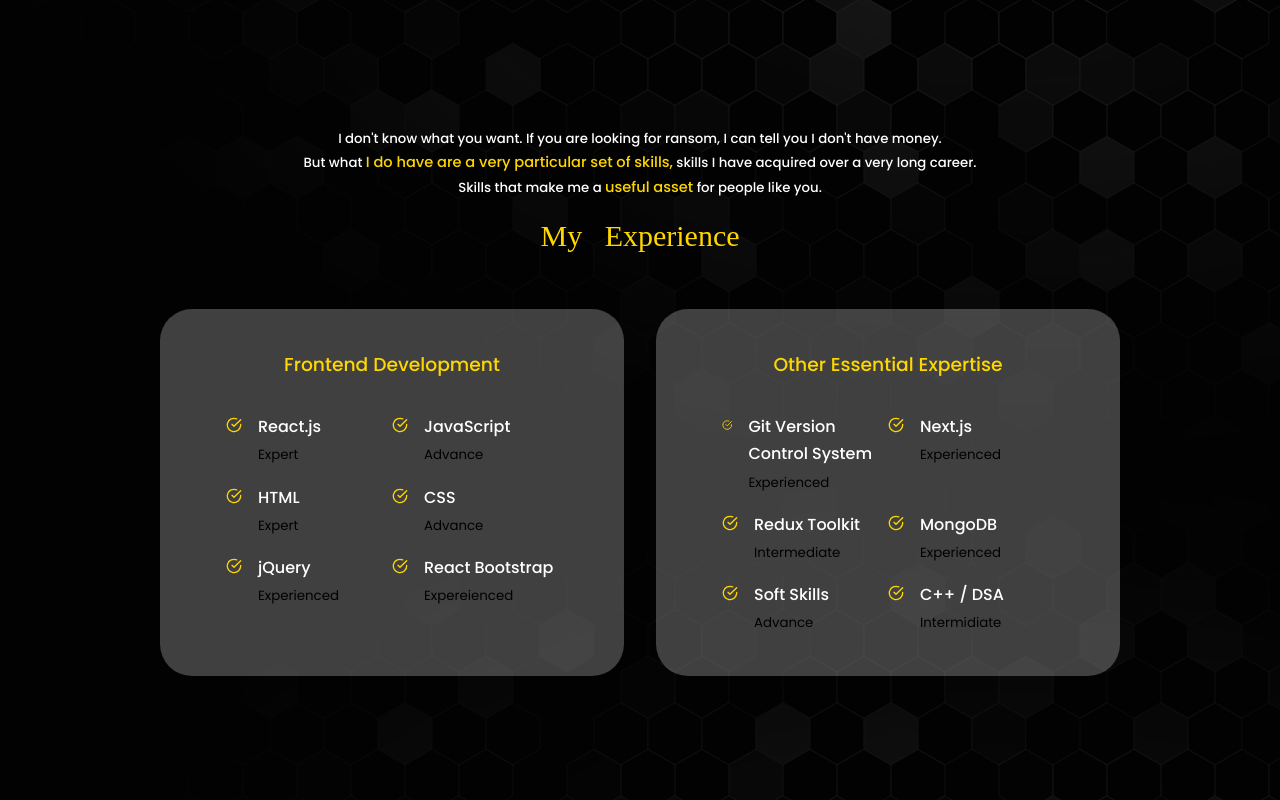
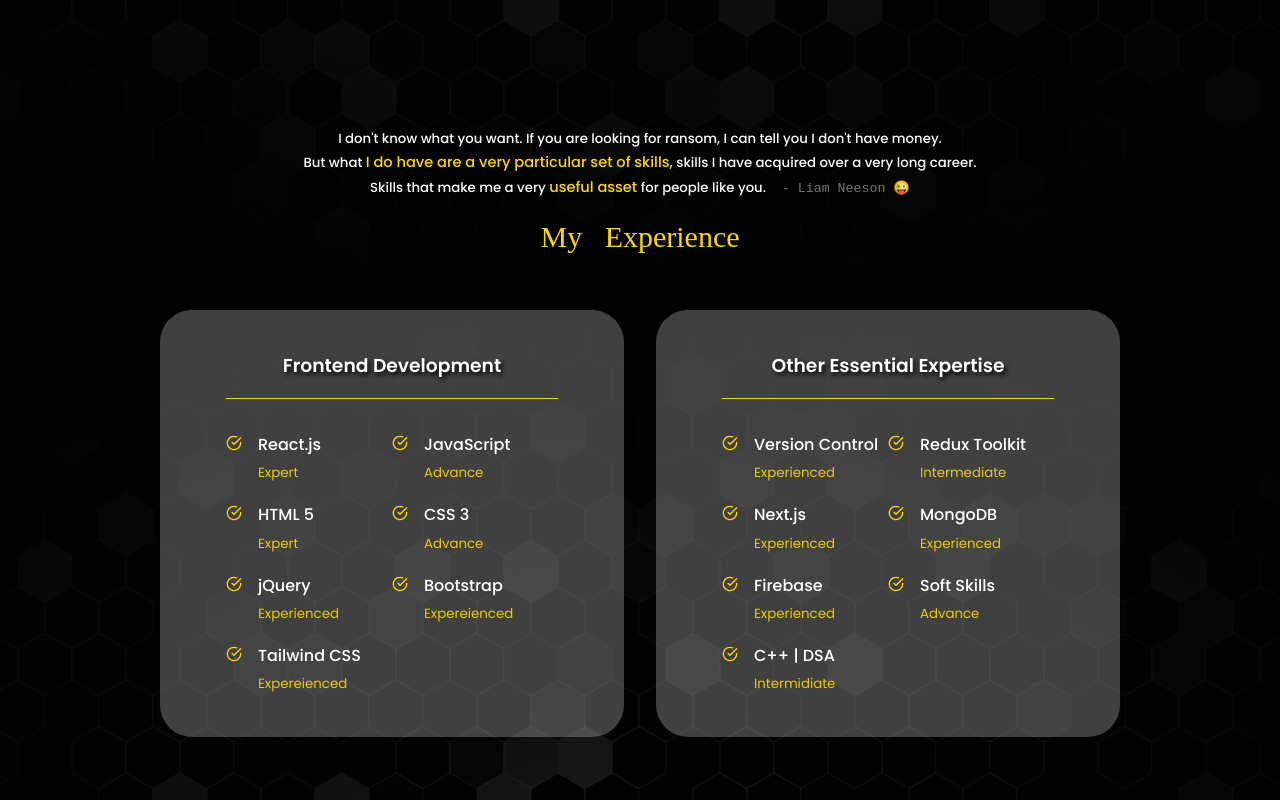
Before and after one commit to kartik7775/personal-portfolio, a React (Create React App) app: page / in a window 1280 px wide. Shown: the part 1780-2580 px from the top of the page. Built offline with nearby package versions, Linux system fonts and the light colour scheme; a web font is replaced by a local one.

Commit message:
modified

```diff
--- a/src/components/experience/Experience.jsx
+++ b/src/components/experience/Experience.jsx
@@ -15,10 +15,9 @@ const Experience = () => {
         </span>{" "}
         skills I have acquired over a very long career.
         <br />
-        Skills that make me a <span className="highlighted">
-          useful asset
-        </span>{" "}
-        for people like you.
+        Skills that make me a very{" "}
+        <span className="highlighted">useful asset</span> for people like you.
+        <span className="faded">&nbsp;&nbsp;- Liam Neeson </span>😜
       </h5>
 
       <h2>My &nbsp; Experience</h2>
@@ -46,7 +45,7 @@ const Experience = () => {
             <article className="experience__details">
               <FiCheckCircle className="experience__details-icon" />
               <div>
-                <h4>HTML</h4>
+                <h4>HTML 5</h4>
                 <small className="text-light">Expert</small>
               </div>
             </article>
@@ -54,7 +53,7 @@ const Experience = () => {
             <article className="experience__details">
               <FiCheckCircle className="experience__details-icon" />
               <div>
-                <h4>CSS</h4>
+                <h4>CSS 3</h4>
                 <small className="text-light">Advance</small>
               </div>
             </article>
@@ -70,7 +69,15 @@ const Experience = () => {
             <article className="experience__details">
               <FiCheckCircle className="experience__details-icon" />
               <div>
-                <h4>React Bootstrap</h4>
+                <h4>Bootstrap</h4>
+                <small className="text-light">Expereienced</small>
+              </div>
+            </article>
+
+            <article className="experience__details">
+              <FiCheckCircle className="experience__details-icon" />
+              <div>
+                <h4>Tailwind CSS</h4>
                 <small className="text-light">Expereienced</small>
               </div>
             </article>
@@ -85,15 +92,7 @@ const Experience = () => {
             <article className="experience__details">
               <FiCheckCircle className="experience__details-icon" />
               <div>
-                <h4>Git Version Control System</h4>
-                <small className="text-light">Experienced</small>
-              </div>
-            </article>
-
-            <article className="experience__details">
-              <FiCheckCircle className="experience__details-icon" />
-              <div>
-                <h4>Next.js</h4>
+                <h4>Version Control</h4>
                 <small className="text-light">Experienced</small>
               </div>
             </article>
@@ -109,7 +108,23 @@ const Experience = () => {
             <article className="experience__details">
               <FiCheckCircle className="experience__details-icon" />
               <div>
+                <h4>Next.js</h4>
+                <small className="text-light">Experienced</small>
+              </div>
+            </article>
+
+            <article className="experience__details">
+              <FiCheckCircle className="experience__details-icon" />
+              <div>
                 <h4>MongoDB</h4>
+                <small className="text-light">Experienced</small>
+              </div>
+            </article>
+
+            <article className="experience__details">
+              <FiCheckCircle className="experience__details-icon" />
+              <div>
+                <h4>Firebase</h4>
                 <small className="text-light">Experienced</small>
               </div>
             </article>
@@ -125,7 +140,7 @@ const Experience = () => {
             <article className="experience__details">
               <FiCheckCircle className="experience__details-icon" />
               <div>
-                <h4>C++ / DSA</h4>
+                <h4>C++ | DSA</h4>
                 <small className="text-light">Intermidiate</small>
               </div>
             </article>
--- a/src/components/experience/experience.css
+++ b/src/components/experience/experience.css
@@ -25,7 +25,11 @@
 .experience__container > div h3 {
   text-align: center;
   margin-bottom: 1rem;
-  color: var(--color-primary);
+  color: #fff;
+  font-weight: bolder;
+  border-bottom: 1px solid gold;
+  padding-bottom: 1rem;
+  text-shadow: 2px 3px 5px #000;
 }
 .experience__container > div h4 {
   margin-top: 1rem;
@@ -33,6 +37,11 @@
 
 .dialogue {
   margin: 10px;
+}
+
+.faded {
+  color: #ffffff75;
+  font-family: 'Courier New', Courier, monospace;
 }
 
 .experience__content {
@@ -48,6 +57,10 @@
 .experience__details-icon {
   margin-top: 20px;
   color: var(--color-primary);
+}
+
+.experience__details small {
+  color: rgba(255, 217, 0, 0.9)
 }
 
 /*===== Media Queries ( Medium Screen Devices) =====*/
--- a/src/components/header/header.css
+++ b/src/components/header/header.css
@@ -36,13 +36,12 @@ header {
   width: 40%;
   margin-top: 3rem;
   margin-bottom: 1rem;
-  /* border: 2px solid gold; */
   height: 5px;
   background: rgb(0, 116, 221);
   background: linear-gradient(
     90deg,
-    rgba(0, 116, 221, 0.3) 0%,
-    rgba(175, 0, 249, 0.3) 100%
+    rgba(0, 114, 221, 0.6) 0%,
+    rgba(174, 0, 249, 0.6) 100%
   );
 }
 
@@ -75,12 +74,13 @@ header {
 /*===== Scroll Down =====*/
 .scroll_down {
   position: absolute;
-  right: -2.3rem;
+  right: -4rem;
   bottom: 7rem;
   transform: rotate(90deg);
   font-weight: 300;
   font-size: 1rem;
   letter-spacing: 0.4rem;
+  line-height: 0;
 }
 
 /*===== Media Queries ( Medium Screen Devices) =====*/
@@ -109,6 +109,17 @@ header {
     height: 100vh;
   }
 
+<<<<<<< HEAD
+=======
+  .header_socials{
+    bottom: 5rem;
+  }
+  .scroll_down {
+    bottom: 10rem;
+    font-size: small;
+  }
+
+>>>>>>> c8d713e (styles and content modified)
   .header_container > h2 {
     font-size: 2.5rem;
   }
--- a/src/components/portfolio/Portfolio.jsx
+++ b/src/components/portfolio/Portfolio.jsx
@@ -42,7 +42,7 @@ const data = [
   {
     id: 5,
     image: IMG5,
-    title: "Disney+ : Website Clone",
+    title: "Disney+ : Website Clone (currently working on)",
     github: "https://github.com/kartik7775",
     demo: "https://dribbble.com/kartikN775/collections",
   },
--- a/src/index.css
+++ b/src/index.css
@@ -39,7 +39,9 @@ body {
   background: var(--color-bg);
   color: var(--color-white);
   line-height: 1.7;
+  height: 100vh;
   background: url(/src/assets/magicpattern-grid.png);
+  background-position: center;
 }
 
 /*=========== General Styles ============*/
```
